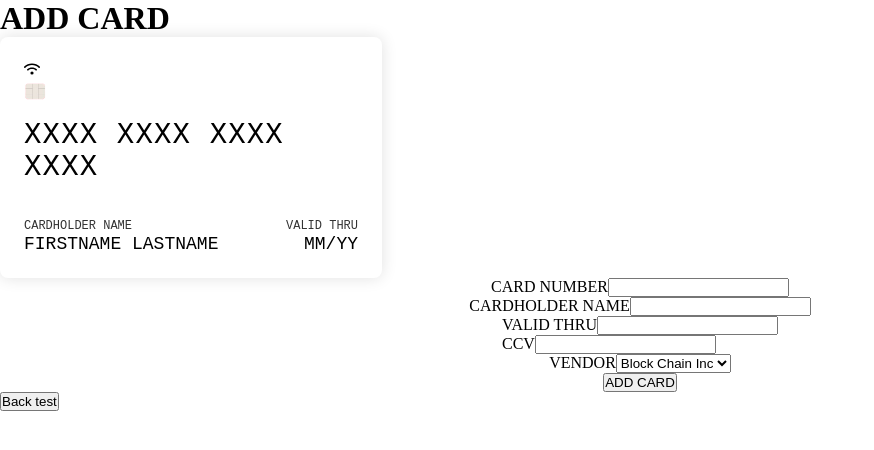
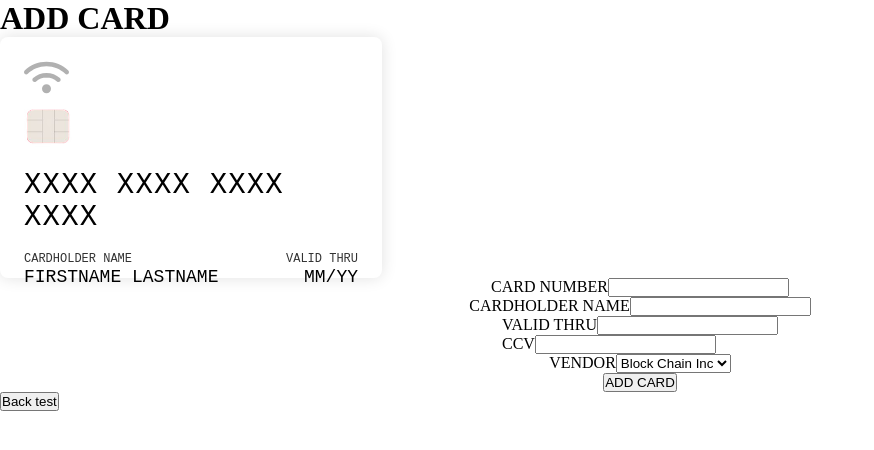
Before and after one commit to cozyhorse/JS2023_SuperGuardians_E-Wallet, a React (Vite) app: page /addcard in a window 1280 px wide. Shown: the top 450 px of the page, without its empty margins (0-874 px from the left). Built offline with nearby package versions, Linux system fonts and the light colour scheme; a web font is replaced by a local one.

Commit message:
updated iconstyles

```diff
--- a/src/components/Card/Card.scss
+++ b/src/components/Card/Card.scss
@@ -22,8 +22,16 @@ img {
   height: auto;
 }
 
-.chip {
-    display: flex;
+.icon {
+  width: 45px;
+  height: auto;
+  opacity: 30%;
+  margin-top: -0.4rem;
+}
+
+.chip img {
+  width: 60px;
+  height: auto;
 }
 
 .card-number {
```
Lines whose indentation alone changed are shown as unchanged.
